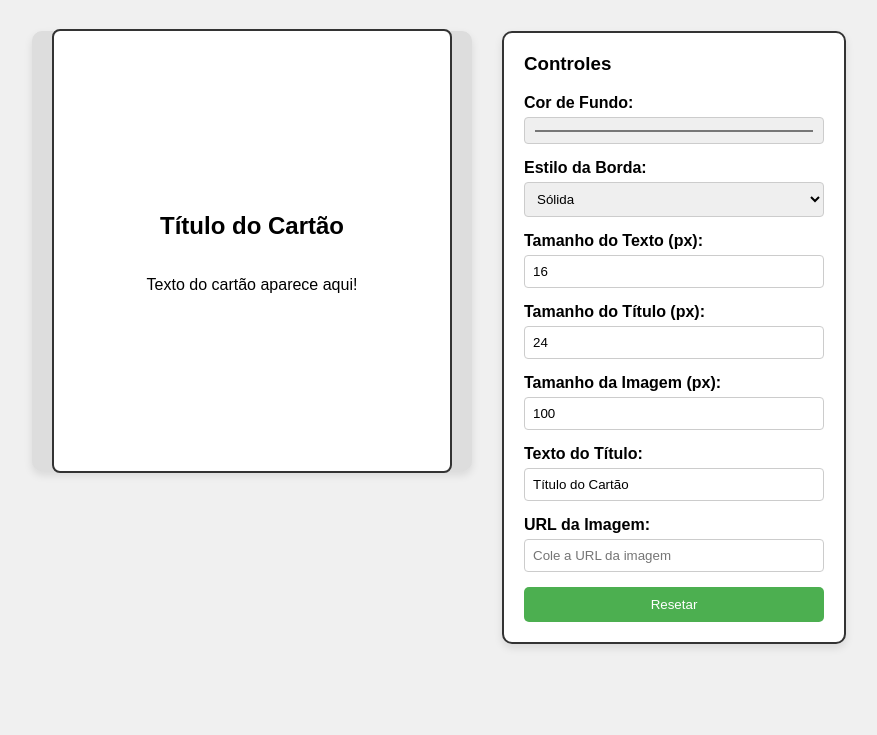
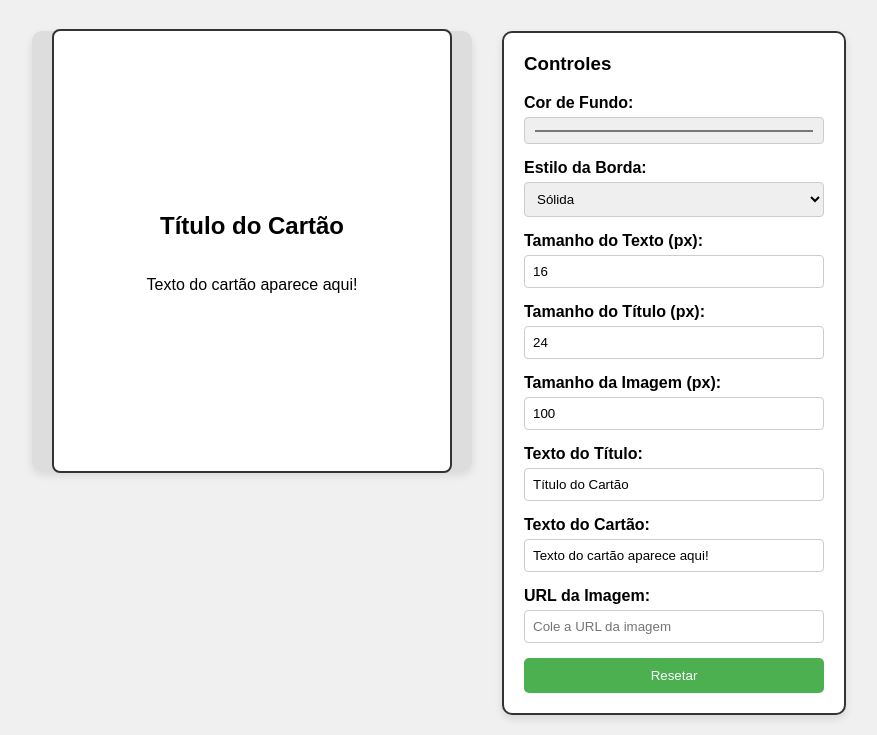
Before and after one commit to Rllucena/Design-Interacao, a plain HTML site: page trab1/index.html in a window 1280 px wide. Shown: the part 99-834 px from the top of the page, without its empty margins (201-1078 px from the left). Before the commit the page ends 800 px from the top, so only its background shows below. Drawn offline with Linux system fonts and the light colour scheme.

Commit message:
Update index.html

```diff
--- a/trab1/index.html
+++ b/trab1/index.html
@@ -60,6 +60,11 @@
             </div>
 
             <div class="form-item">
+                <label for="texto-cartao">Texto do Cartão:</label>
+                <input type="text" id="texto-cartao-input" value="Texto do cartão aparece aqui!">
+            </div>
+
+            <div class="form-item">
                 <label for="imagem-url">URL da Imagem:</label>
                 <input type="text" id="imagem-url" placeholder="Cole a URL da imagem">
             </div>
```
